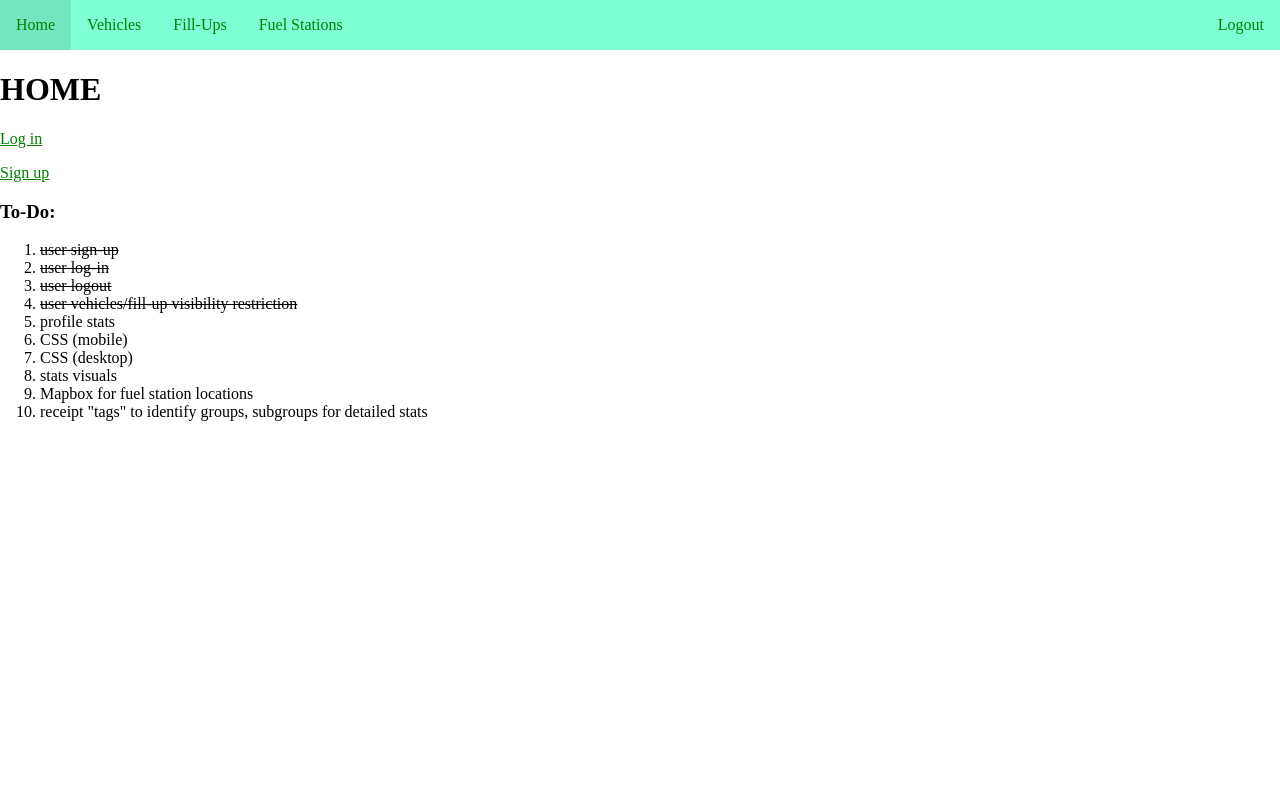
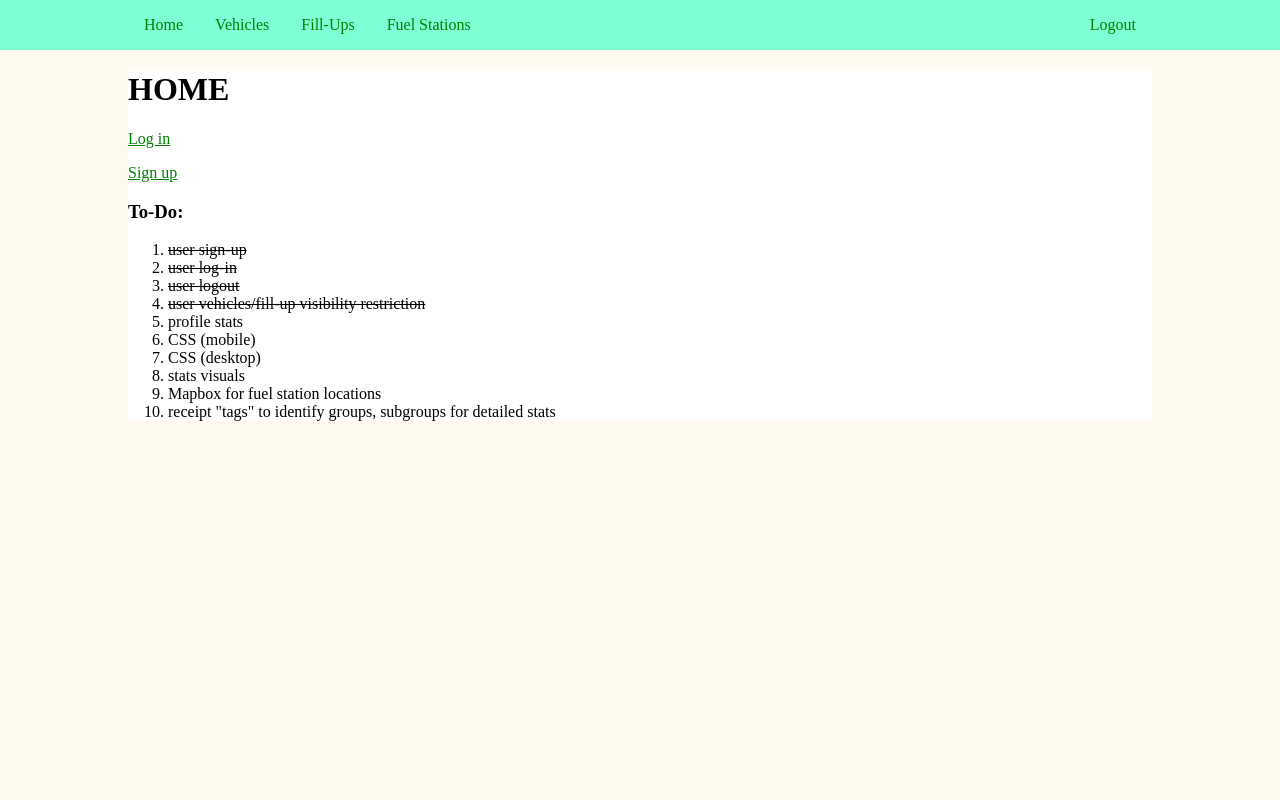
Before and after one commit to nathanalexanderpage/ecotracker, a Django app: page /fuel/ in a window 1280 px wide. Run offline with Django 3.2, Linux system fonts and the light colour scheme.

Commit message:
basic template EXTENDS-ing added.

```diff
--- a/FuelEcoTracker/FuelTrackerApp/static/FuelTrackerApp/style.css
+++ b/FuelEcoTracker/FuelTrackerApp/static/FuelTrackerApp/style.css
@@ -9,9 +9,20 @@ body, html {
 a {
     color: green;
 }
+body {
+    background-color: floralwhite;
+}
+html {
+    height: 100%;
+}
+main {
+    margin: 0 10vw;
+    background-color: white;
+}
 
 /* NAVIGATION */
 nav {
+    padding: 0 10vw;
     background-color: aquamarine;
 }
 nav a {
@@ -23,7 +34,7 @@ nav ul {
     list-style: none;
     display: flex;
     flex-direction: row;
-    justify-content: start;
+    flex-wrap: nowrap;
 }
 nav ul li {
     padding: 1em;
@@ -32,7 +43,8 @@ nav ul li {
 nav ul a:hover {
     background-color: rgb(115, 230, 191);
 }
-.flex-stretch {
+.flex-stretch-center {
+    padding: 0;
     flex-grow: 1;
     flex-shrink: 1;
     flex-basis: 100% | auto;
--- /dev/null
+++ b/FuelEcoTracker/FuelTrackerApp/templates/FuelTrackerApp/base.html
@@ -0,0 +1,45 @@
+<!DOCTYPE html>
+<html lang="en" dir="ltr">
+  <head>
+    <meta charset="utf-8">
+    <title>{% block title %}{% endblock %}—Fuel Eco-Tracker</title>
+    {% load static %}
+    <link rel="stylesheet" type="text/css" href="{% static 'FuelTrackerApp/style.css' %}">
+  </head>
+  <body>
+		<nav>
+			<ul>
+				<a href="{% url 'eco_index' %}">
+					<li>
+						Home
+					</li>
+				</a>
+				<a href="{% url 'vehicle_index' %}">
+					<li>
+						Vehicles
+					</li>
+				</a>
+				<a href="{% url 'receipt_index' %}">
+					<li>
+							Fill-Ups
+					</li>
+				</a>
+				<a href="{% url 'fuel_station_index' %}">
+					<li>
+							Fuel Stations
+					</li>
+				</a>
+				<li class="flex-stretch-center">
+					<!-- STRETCHY FILLER BLOCK -->
+				</li>
+				<a href="{% url 'user_logout' %}">
+					<li>
+							Logout
+					</li>
+				</a>
+			</ul>
+		</nav>
+    {% block content %}
+    {% endblock %}
+  </body>
+</html>
--- a/FuelEcoTracker/FuelTrackerApp/templates/FuelTrackerApp/index.html
+++ b/FuelEcoTracker/FuelTrackerApp/templates/FuelTrackerApp/index.html
@@ -1,44 +1,8 @@
-<!DOCTYPE html>
-<html lang="en" dir="ltr">
-  <head>
-    <meta charset="utf-8">
-    <title>Fuel Economy Tracker</title>
-    {% load static %}
-    <link rel="stylesheet" type="text/css" href="{% static 'FuelTrackerApp/style.css' %}">
-  </head>
-  <body>
-    <nav>
-      <ul>
-        <a href="{% url 'eco_index' %}">
-          <li>
-            Home
-          </li>
-        </a>
-        <a href="{% url 'vehicle_index' %}">
-          <li>
-            Vehicles
-          </li>
-        </a>
-        <a href="{% url 'receipt_index' %}">
-          <li>
-              Fill-Ups
-          </li>
-        </a>
-        <a href="{% url 'fuel_station_index' %}">
-          <li>
-              Fuel Stations
-          </li>
-        </a>
-        <li class="flex-stretch">
-          <!-- STRETCHY FILLER BLOCK -->
-        </li>
-        <a href="{% url 'user_logout' %}">
-          <li>
-              Logout
-          </li>
-        </a>
-      </ul>
-    </nav>
+{% extends "FuelTrackerApp/base.html" %}
+
+{% block title %}HOME{% endblock %}
+
+{% block content %}
   <main>
     <h1>HOME</h1>
     {% if user.is_authenticated %}
@@ -63,5 +27,4 @@
       </ol>
     </section>
   </main>
-  </body>
-</html>
+{% endblock %}
```
Lines whose indentation alone changed are shown as unchanged.
